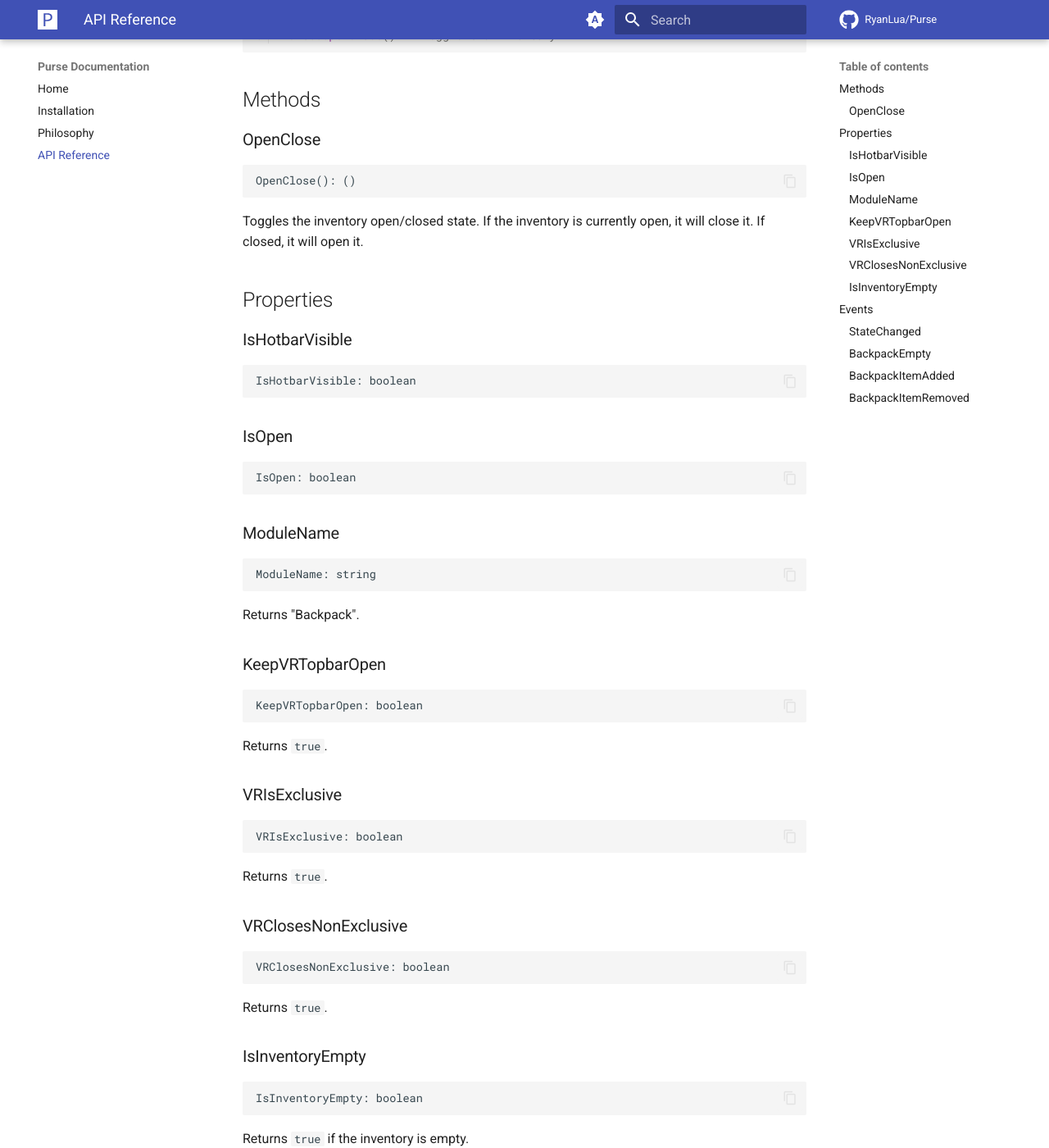
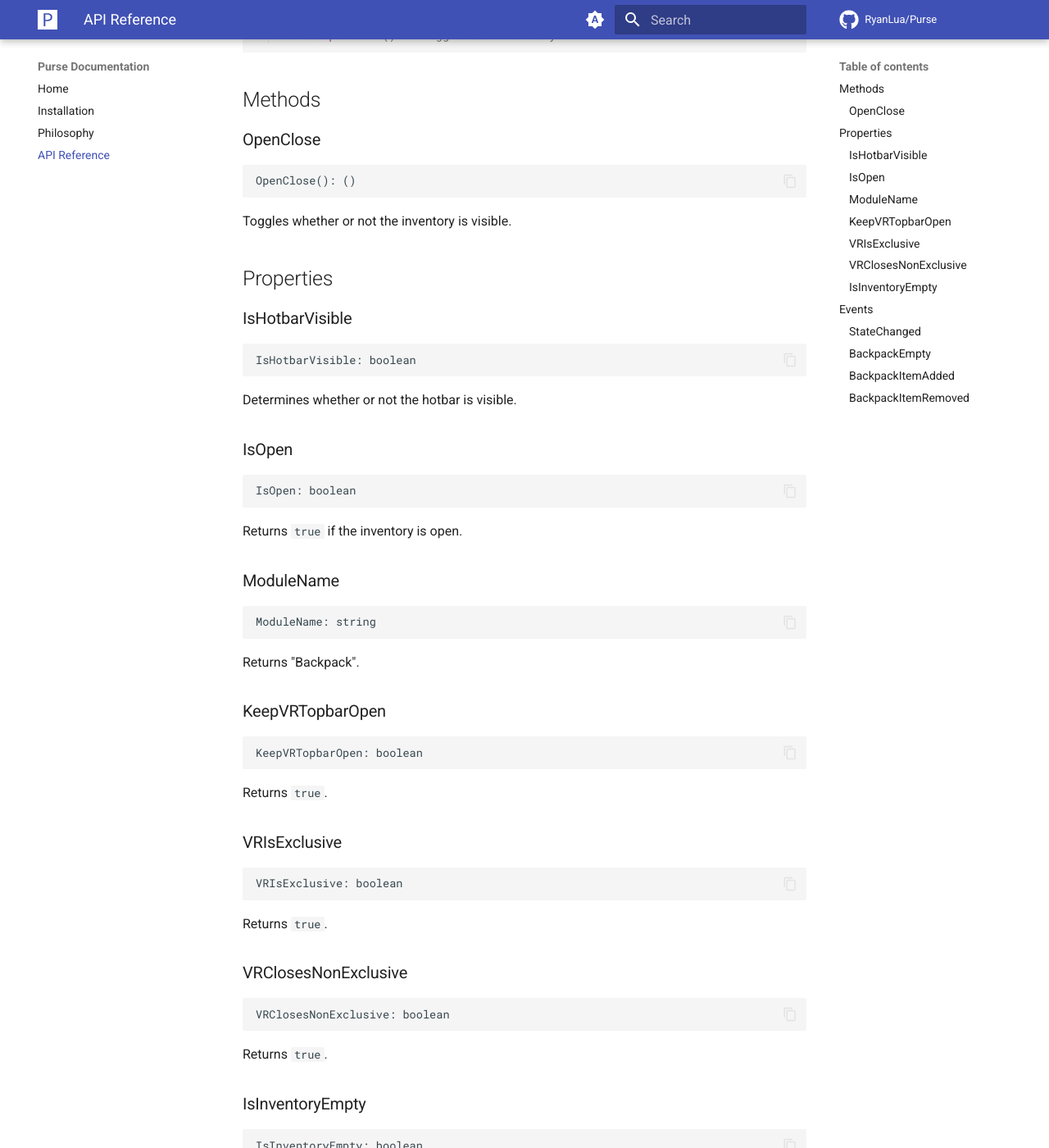
Before and after one commit to RyanLua/Purse, an MkDocs documentation site: the page built from docs/api-reference.md, in a window 1280 px wide and 1400 px high, scrolled down 340 px. Shown: the whole window at 82% size. Built offline with MkDocs 1.6.1 and Material for MkDocs 9.7.7, drawn with Linux system fonts in a browser that asks for light colours; comment, search, counter and statistics services are not loaded; some of the changed text lies outside the part shown.

Commit message:
Improve API reference returns and descriptions
Signed-off-by: GitHub <noreply@github.com>

````diff
--- a/docs/api-reference.md
+++ b/docs/api-reference.md
@@ -18,7 +18,7 @@ Purse.OpenClose() -- Toggle the inventory
 OpenClose(): ()
 ```
 
-Toggles the inventory open/closed state. If the inventory is currently open, it will close it. If closed, it will open it.
+Toggles whether or not the inventory is visible.
 
 ## Properties
 
@@ -28,11 +28,15 @@ Toggles the inventory open/closed state. If the inventory is currently open, it
 IsHotbarVisible: boolean
 ```
 
+Determines whether or not the hotbar is visible.
+
 ### IsOpen
 
 ```
 IsOpen: boolean
 ```
+
+Returns `true` if the inventory is open.
 
 ### ModuleName
 
@@ -82,6 +86,8 @@ Returns `true` if the inventory is empty.
 StateChanged: BindableEvent
 ```
 
+Fires when the inventory is toggled.
+
 ### BackpackEmpty
 
 ```
````
